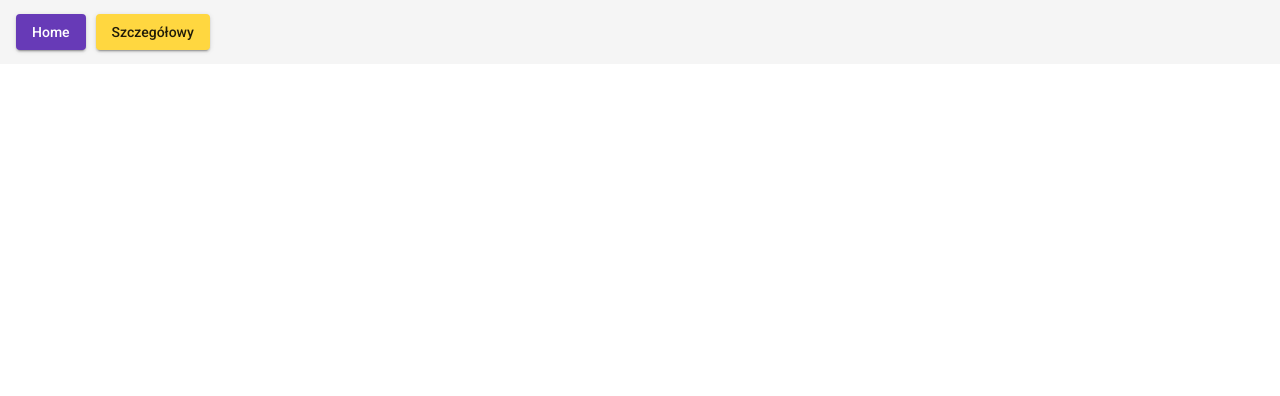
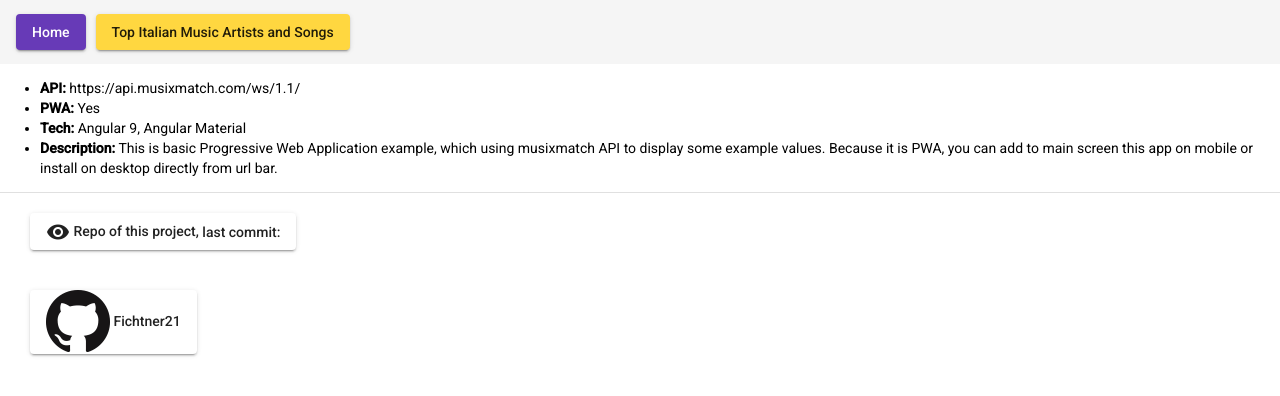
Before and after one commit to Fichtner21/pwa-angular, an Angular app: page / in a window 1280 px wide. Shown: the top 396 px of the page. Built offline with nearby package versions, Linux system fonts and the light colour scheme; no server answers.

Commit message:
Added github service and home description

```diff
--- a/src/app/app.component.html
+++ b/src/app/app.component.html
@@ -1,7 +1,7 @@
 <mat-toolbar>
   <nav>
     <a routerLink="" class="nav-link btn" mat-raised-button color="primary">Home</a>
-    <a routerLink="detail" class="nav-link btn" mat-raised-button color="accent">Szczegółowy</a>
+    <a routerLink="detail" class="nav-link btn" mat-raised-button color="accent">Top Italian Music Artists and Songs</a>
   </nav>
 </mat-toolbar>
 
--- a/src/app/detail-view/detail-view.component.html
+++ b/src/app/detail-view/detail-view.component.html
@@ -1,7 +1,7 @@
 
 <mat-list>
   <mat-toolbar color="primary">
-    <h3><mat-icon>stars</mat-icon> Top 3 włoskich artystów muzycznych</h3>
+    <h3><mat-icon>stars</mat-icon> Top 3 italian music artists</h3>
   </mat-toolbar>
   <mat-list-item *ngFor="let artist of artistName">
     <mat-icon matListIcon>person</mat-icon>
@@ -12,7 +12,7 @@
 
 <mat-list>
   <mat-toolbar color="primary">
-    <h3><mat-icon>stars</mat-icon> Top 5 włoskich piosenek</h3>
+    <h3><mat-icon>stars</mat-icon> Top 5 italian songs</h3>
   </mat-toolbar>
   <mat-list-item class="artists" *ngFor="let track of topSongs">
     <mat-icon matListIcon>album</mat-icon>
--- a/src/app/detail-view/detail-view.component.ts
+++ b/src/app/detail-view/detail-view.component.ts
@@ -15,8 +15,6 @@
   ngOnInit(): void {
     this._lyrcis.getTop3Artists().subscribe(res => {
       this.artistName = res.message.body['artist_list'].map(res => res.artist.artist_name);
-      console.log('res.messsage',res.message);
-      console.log('res.message[body]', res.message['body']);
     })
 
     this._lyrcis.getTop5SongsIt().subscribe(res => {
--- /dev/null
+++ b/src/app/home/github.service.ts
@@ -0,0 +1,20 @@
+import { Injectable } from '@angular/core';
+import { HttpClient } from '@angular/common/http';
+import { map } from 'rxjs/operators';
+import { Observable } from 'rxjs';
+
+@Injectable({
+  providedIn: 'root'
+})
+export class GithubService {
+
+  public LAST_COMMIT = "https://api.github.com/repos/Fichtner21/pwa-angular/git/commits/26c71eceefbdb158aa5b3b3099eabde5a01d2c3b";
+
+  constructor(private _http: HttpClient) { }
+
+  lastCommit(): Observable<any>{
+    return this._http.get(this.LAST_COMMIT).pipe(
+      map((result) => result)
+    )
+  }
+}
--- a/src/app/home/home.component.html
+++ b/src/app/home/home.component.html
@@ -0,0 +1,19 @@
+<ul>
+  <li><strong>API:</strong> https://api.musixmatch.com/ws/1.1/</li>
+  <li><strong>PWA:</strong> Yes</li>
+  <li><strong>Tech: </strong>Angular 9, Angular Material</li>
+  <li><strong>Description:</strong> This is basic Progressive Web Application example, which using musixmatch API to display some example values. Because it is PWA, you can add to main screen this app on mobile or install on desktop directly from url bar.</li>
+</ul>
+
+<mat-divider></mat-divider>
+
+<div class="">
+  <a mat-raised-button href="https://github.com/Fichtner21/pwa-angular" title="See repo of this project">
+    <mat-icon>visibility</mat-icon> Repo of this project,
+    <span>last commit: {{ commitDate }}</span>
+  </a>
+</div>
+
+<div>
+  <a mat-raised-button href="https://github.com/Fichtner21" target="_blank" title="My github profile"><img src="./assets/GitHub-Mark-64px.png"/> Fichtner21</a>
+</div>
--- a/src/app/home/home.component.scss
+++ b/src/app/home/home.component.scss
@@ -0,0 +1,7 @@
+div {
+  padding: 20px;
+
+  a {
+    margin-left: 10px;
+  }
+}
--- a/src/app/home/home.component.ts
+++ b/src/app/home/home.component.ts
@@ -1,4 +1,5 @@
 import { Component, OnInit } from '@angular/core';
+import { GithubService } from './github.service';
 
 @Component({
   selector: 'app-home',
@@ -6,10 +7,15 @@
   styleUrls: ['./home.component.scss']
 })
 export class HomeComponent implements OnInit {
+  commitDate: String;
 
-  constructor() { }
+  constructor(private _github: GithubService) { }
 
   ngOnInit(): void {
+    this._github.lastCommit().subscribe(res => {
+      let authorDate = res.author.date;
+      this.commitDate = authorDate.slice(0,10);
+    })
   }
 
 }
```
Also changed, not shown: src/assets/GitHub-Mark-64px.png (added), 8 other files (tests, documents, lock files or other folders).
